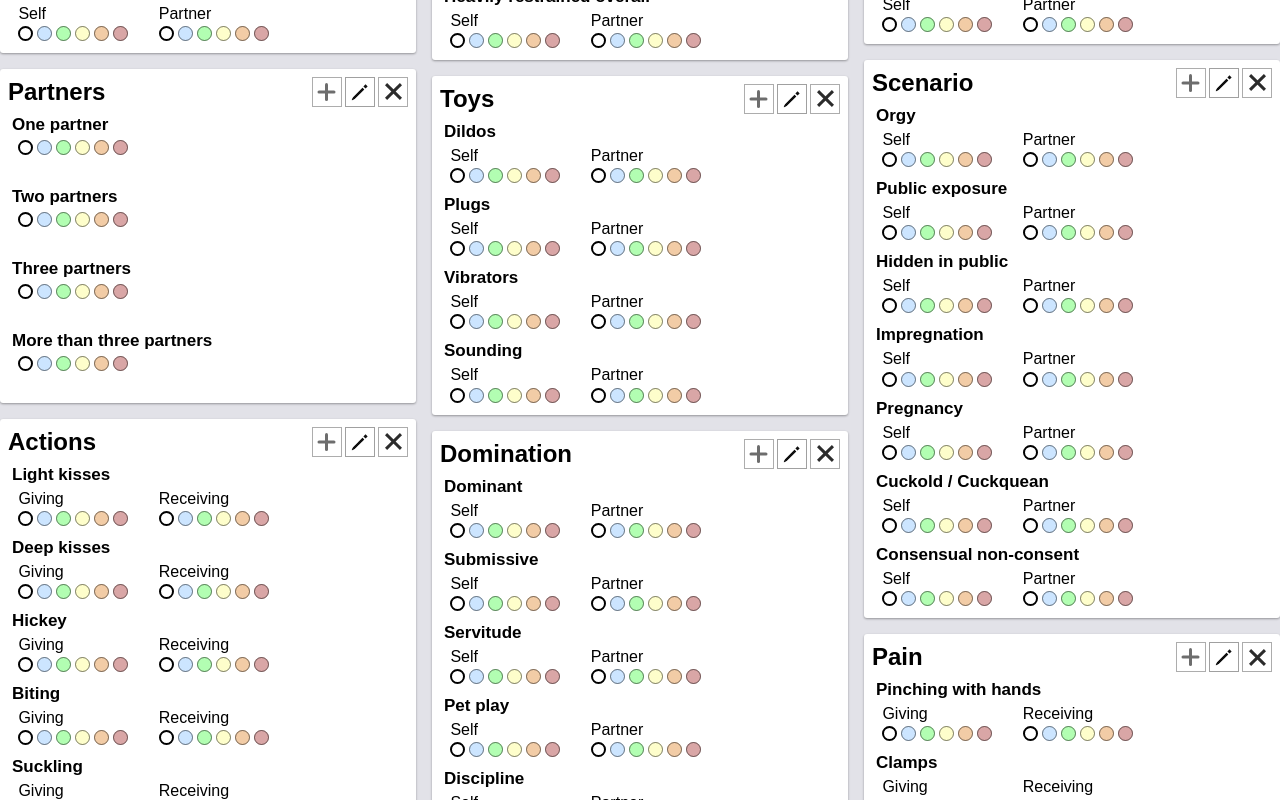
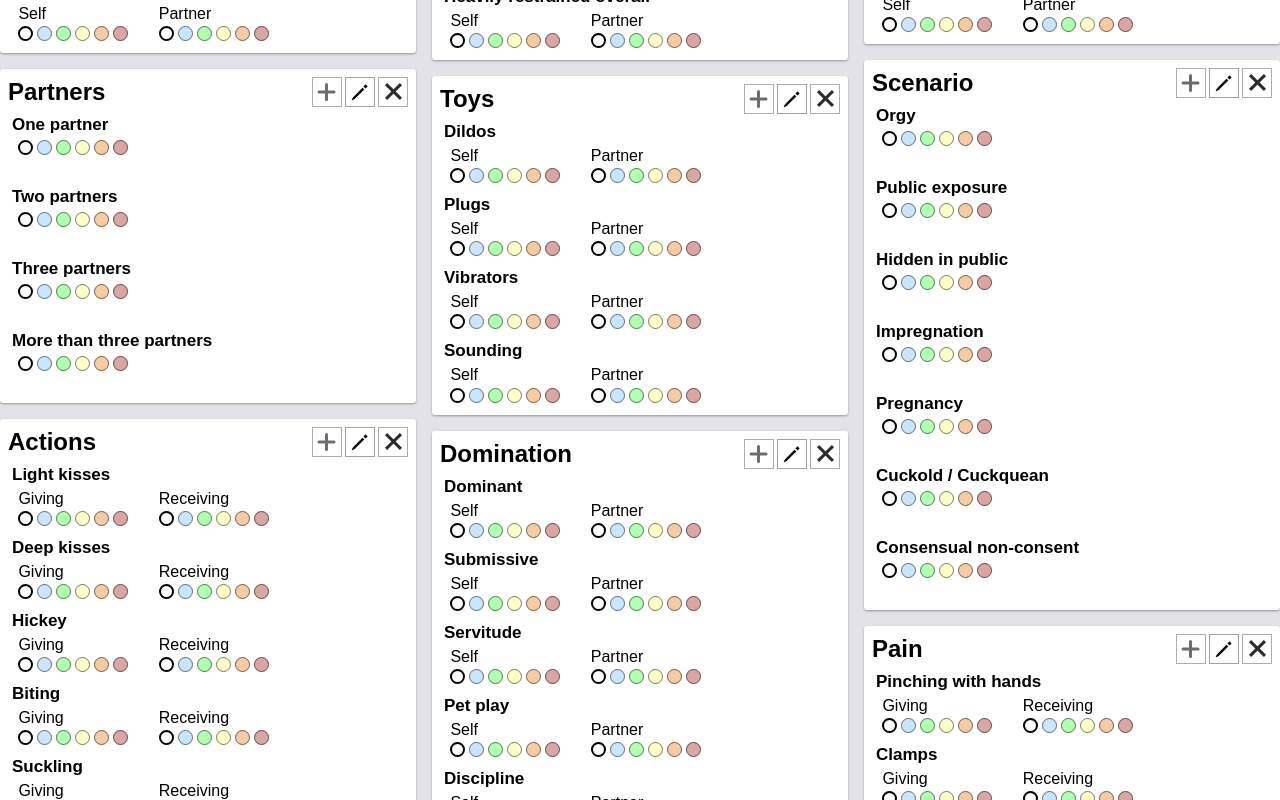
Before and after one commit to jarpeeggee/kinklist, a Vue app: page / in a window 1280 px wide. Shown: the part 1080-1880 px from the top of the page. Built offline with nearby package versions, Linux system fonts and the light colour scheme.

Commit message:
updated scenario to single subcategory

```diff
--- a/src/data/default.ts
+++ b/src/data/default.ts
@@ -34,6 +34,6 @@ export const getDefaultKinkContent = (defaultRating: string): InKinkCategory[] =
     createKinkCategory("Fluids", ["General"], ["Cum", "Lactation", "Watersports", "Blood"], defaultRating),
     createKinkCategory("Communication", ["Giving", "Receiving"], ["Praise", "Worship", "Degradation", "Objectification"], defaultRating),
     createKinkCategory("Stimulation", ["Self", "Partner"], ["Cold", "Heat", "Tickling", "Electricity"], defaultRating),
-    createKinkCategory("Scenario", ["Self", "Partner"], ["Orgy", "Public exposure", "Hidden in public", "Impregnation", "Pregnancy", "Cuckold / Cuckquean", "Consensual non-consent"], defaultRating),
+    createKinkCategory("Scenario", ["General"], ["Orgy", "Public exposure", "Hidden in public", "Impregnation", "Pregnancy", "Cuckold / Cuckquean", "Consensual non-consent"], defaultRating),
     createKinkCategory("Pain", ["Giving", "Receiving"], ["Pinching with hands", "Clamps", "Spanking", "Whipping", "Hot Wax", "Scratching", "Cutting"], defaultRating),
 ]
```
